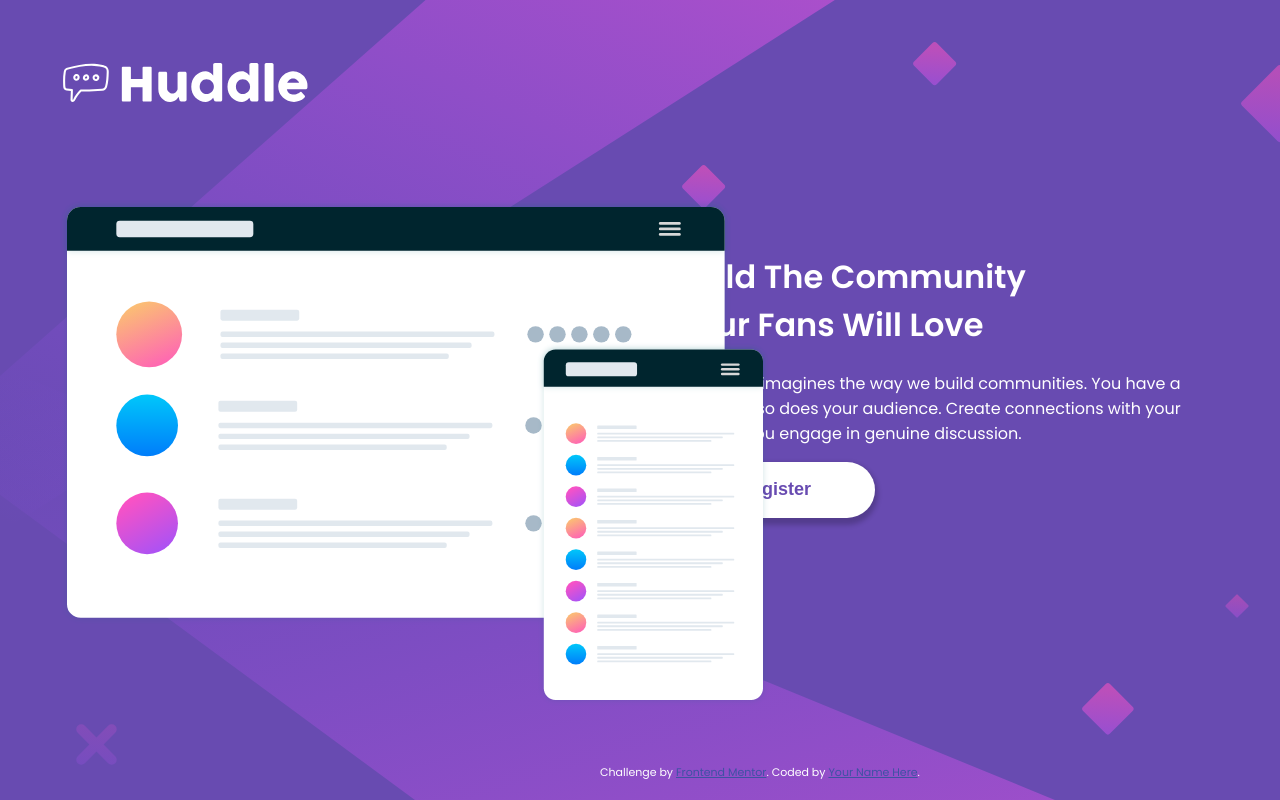
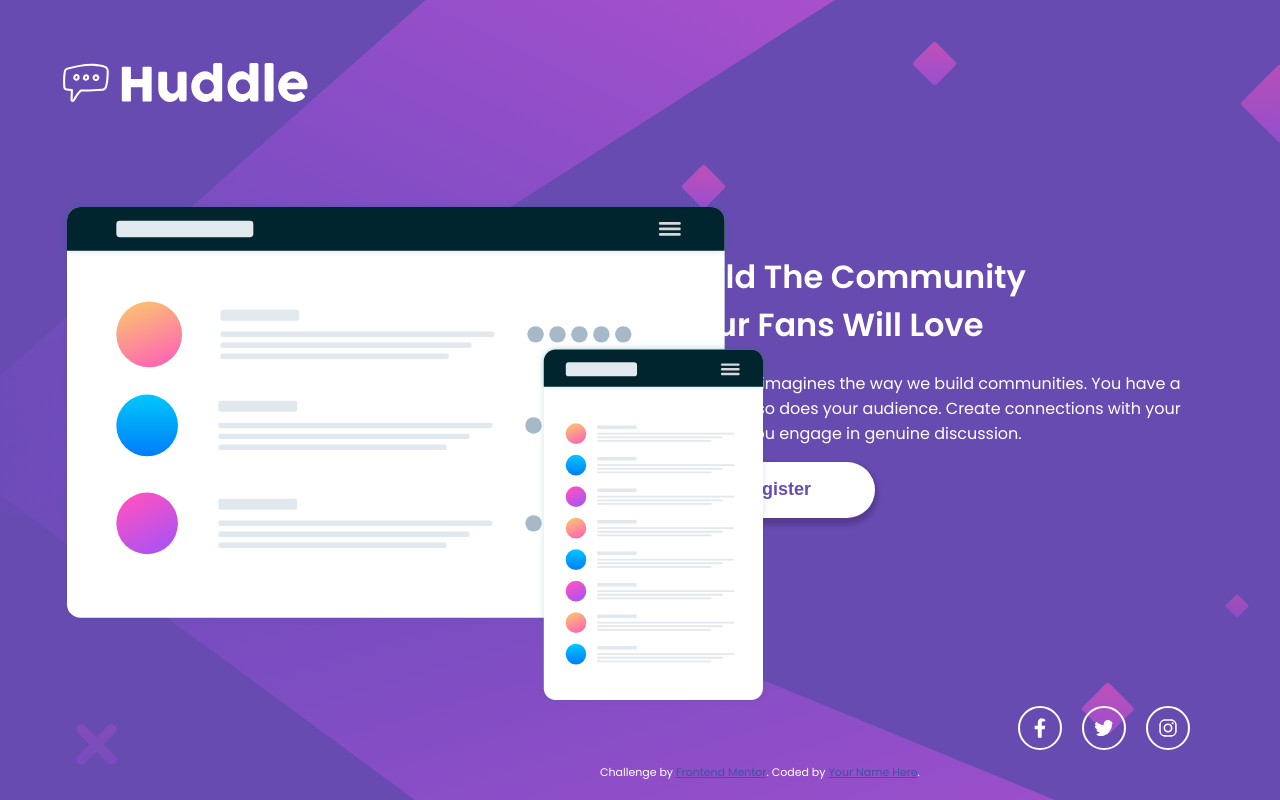
Before and after one commit to raychen13/hubble, a plain HTML site: page index.html in a window 1280 px wide. Drawn offline with Linux system fonts and the light colour scheme.

Commit message:
Add files via upload

```diff
--- a/index.html
+++ b/index.html
@@ -48,6 +48,12 @@
     </div>
     <img id="logo" src="images/logo.svg" alt="" />
     <img id="design" src="images/illustration-mockups.svg" alt="" />
+    <div id="media-buttons">
+      <img class="socialmedia" src="images/facebook-f-brands.svg" alt="" />
+      <img class="socialmedia" src="images/twitter-brands.svg" alt="" />
+      <img class="socialmedia" src="images/instagram-brands.svg" alt="" />
+    </div>
+
     <footer>
       <p class="attribution">
         Challenge by
--- a/styles.css
+++ b/styles.css
@@ -67,3 +67,33 @@
   top: 200px;
   left: 60px;
 }
+
+#media-buttons {
+  display: flex;
+  position: space-evenly;
+  position: absolute;
+  bottom: 40px;
+  right: 80px;
+}
+
+.socialmedia {
+  -webkit-filter: invert(100%);
+  border: 2px solid;
+  border-radius: 50px;
+  width: 20px;
+  height: 20px;
+  padding: 10px;
+  margin: 10px;
+}
+
+.socialmedia:hover {
+  -webkit-filter: invert(59%) sepia(84%) saturate(3945%) hue-rotate(295deg)
+    brightness(103%) contrast(101%);
+  border: 2px solid;
+  border-radius: 50px;
+  width: 20px;
+  height: 20px;
+  padding: 10px;
+  margin: 10px;
+  cursor: pointer;
+}
```
Also changed, not shown: images/facebook-f-brands.svg (added), images/instagram-brands.svg (added), images/twitter-brands.svg (added).
